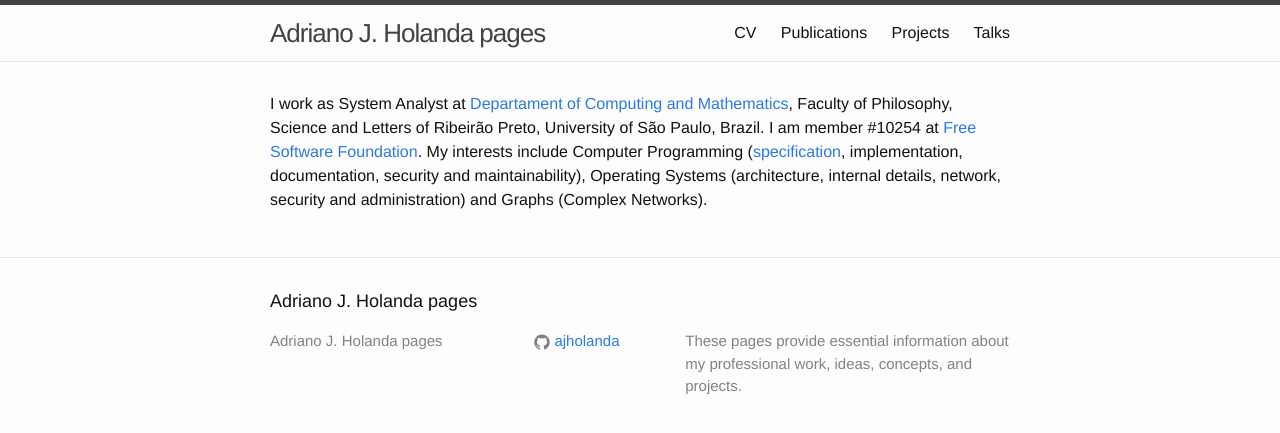
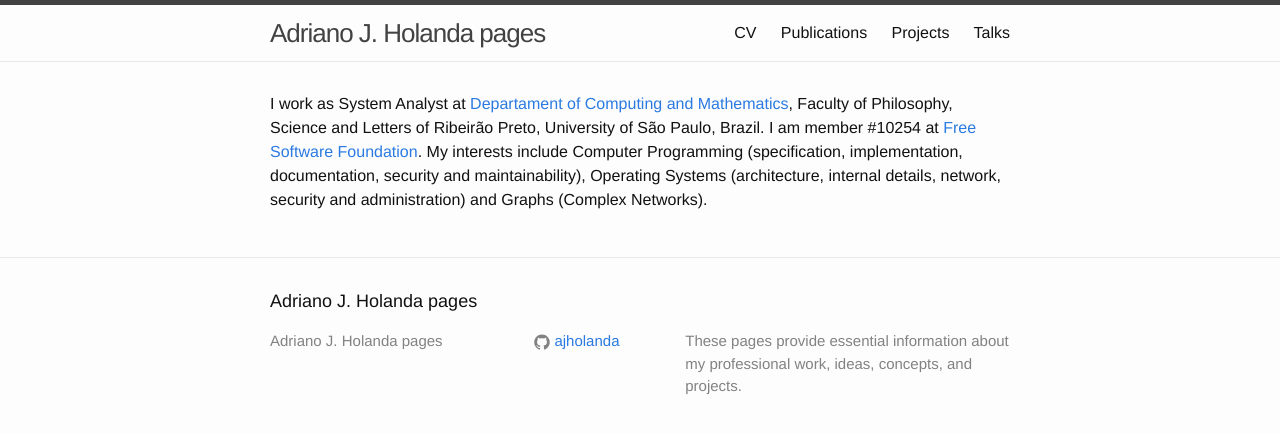
Before and after one commit to ajholanda/ajholanda.github.io, a Jekyll site: the page built from index.html, in a window 1280 px wide. Shown: the top 433 px of the page. Built offline with Jekyll 4.4.1, drawn with Linux system fonts in a browser that asks for light colours; some of the changed lines change nothing that is shown.

Commit message:
Delete TLA+ broken link.

```diff
--- a/index.html
+++ b/index.html
@@ -10,7 +10,7 @@ layout: default
   Ribeirão Preto, University of São Paulo, Brazil.
   I am member #10254 at <a href="https://www.fsf.org">Free Software
   Foundation</a>. My interests include
-  Computer Programming (<a href="https://github.com/aholanda/tlaplus-edu">specification</a>,
+  Computer Programming (specification,
     implementation, documentation, security and maintainability),
   Operating Systems (architecture,
    internal details, network, security
```
